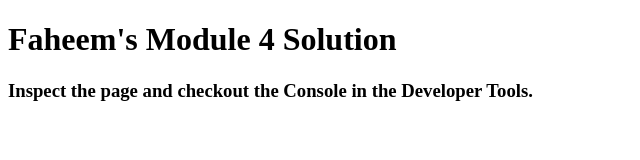
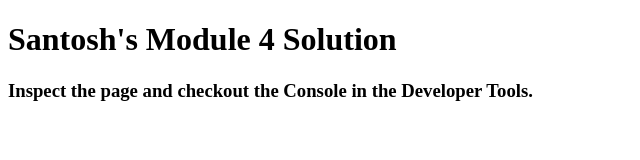
Before and after one commit to webdesigner2006/mod4_sol, a plain HTML site: page index.html in a window 1280 px wide. Shown: the full height of the page, 0-640 px from the left. Drawn offline with Linux system fonts and the light colour scheme.

Commit message:
Update index.html

```diff
--- a/index.html
+++ b/index.html
@@ -11,7 +11,7 @@
   <script src="script.js"></script>
 </head>
 <body>
-  <h1>Faheem's Module 4 Solution</h1>
+  <h1>Santosh's Module 4 Solution</h1>
   <h3>Inspect the page and checkout the Console in the Developer Tools.</h3>
 </body>
 </html>
```
